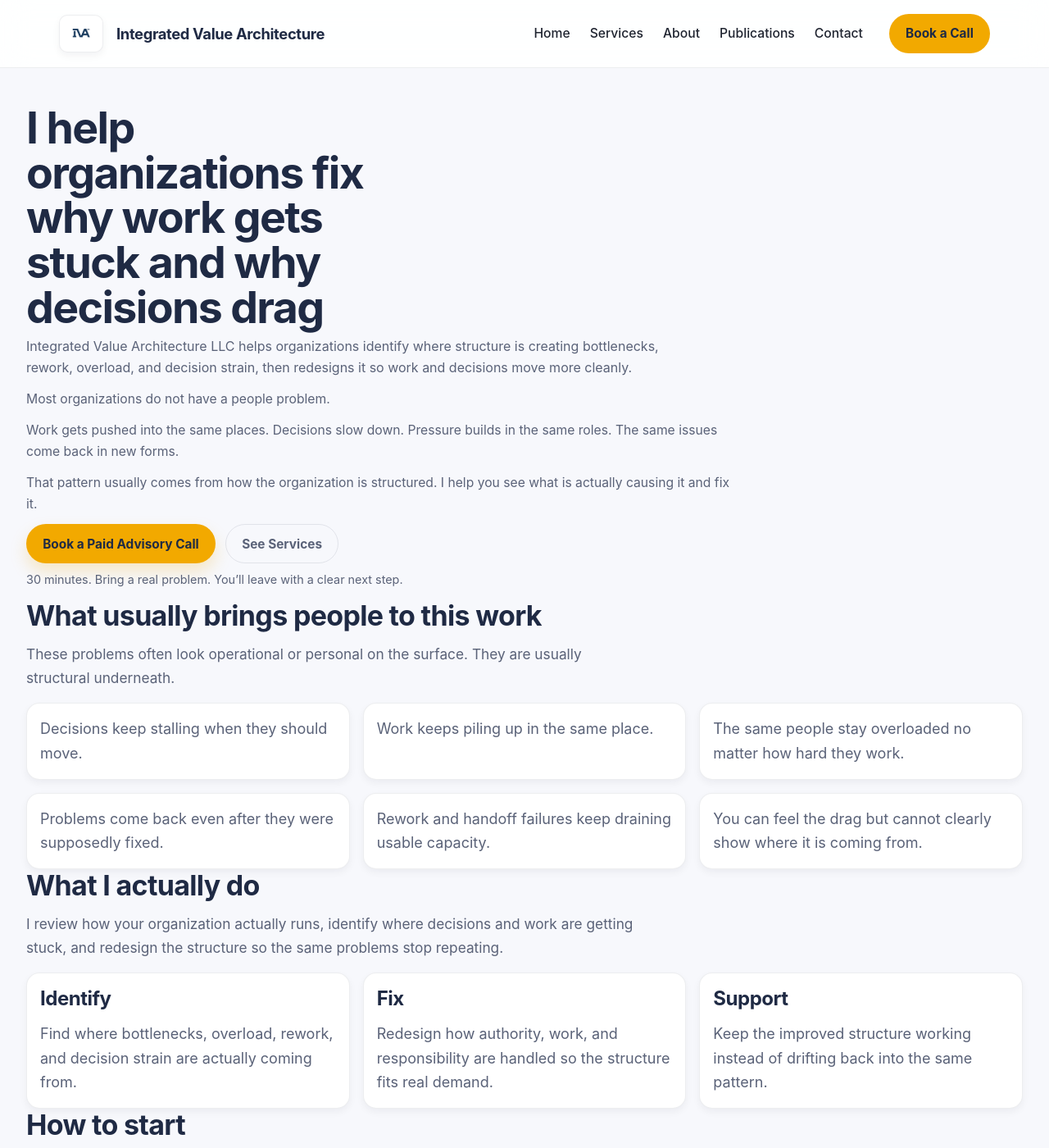
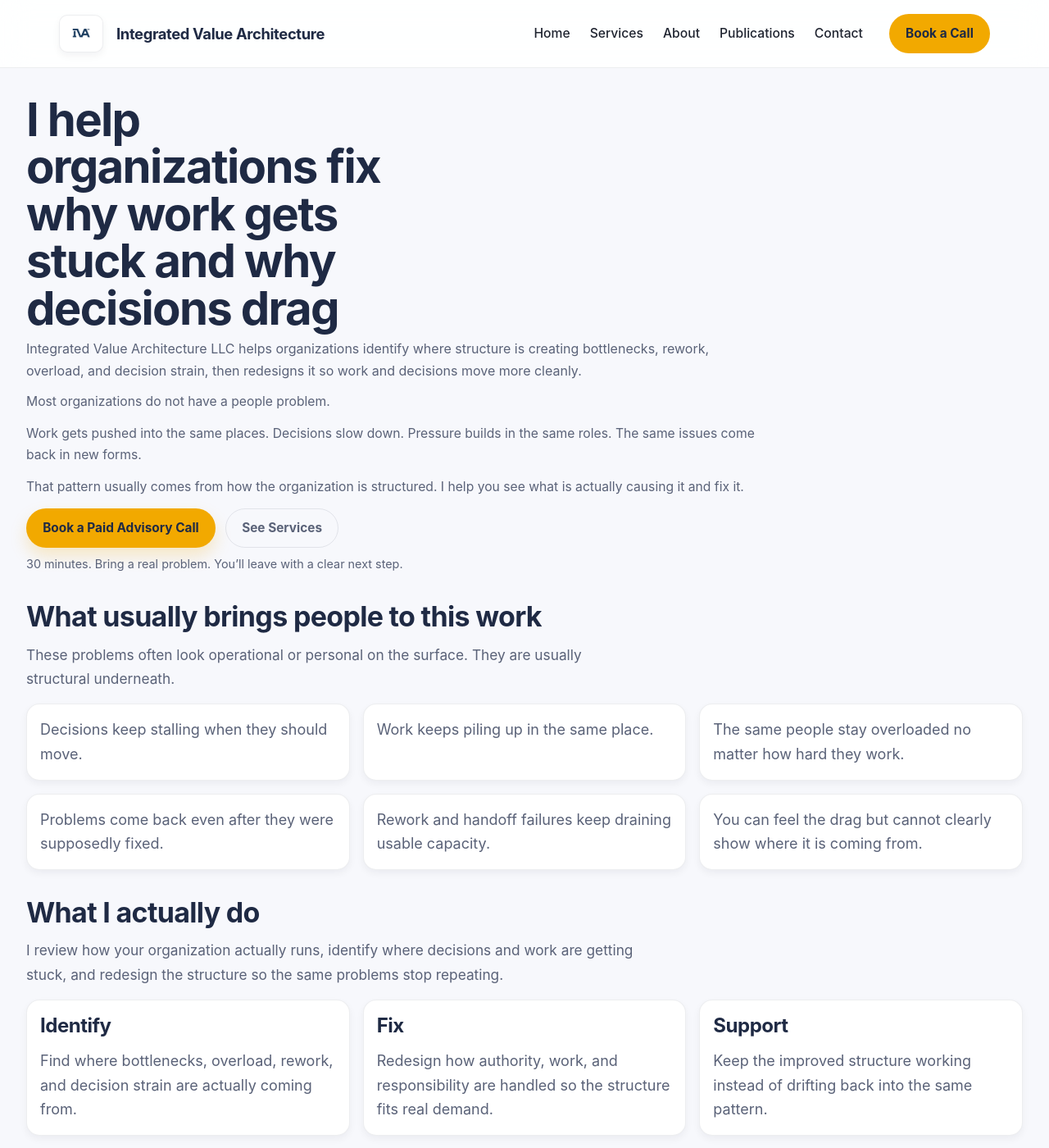
Before and after one commit to efost7873/integratedvaluearchitecture.com, a Jekyll site: the page built from index.html, in a window 1280 px wide and 1400 px high. Shown: the whole window at 82% size. Built offline with Jekyll 4.4.1, drawn with Linux system fonts in a browser that asks for light colours.

Commit message:
Refactor homepage styles for improved layout and spacing

```diff
--- a/_sass/_homepage.scss
+++ b/_sass/_homepage.scss
@@ -32,7 +32,7 @@
    SECTION FLOW
 ============================================ */
 
-.iva-page section:not(.iva-band-strong):not(.iva-band-soft):not(.iva-cta-section) {
+.iva-page section {
   margin: 0;
   padding: 0;
   background: transparent;
@@ -49,14 +49,14 @@
 ============================================ */
 
 #homepage-hero {
-  padding: $space-5 0 0;
+  padding-top: $space-3;
 }
 
 #homepage-hero .section-header,
 #homepage-hero > p,
 #homepage-hero .iva-btn-row,
 #homepage-hero .iva-cta-meta {
-  max-width: 860px;
+  max-width: 920px;
 }
 
 #homepage-hero .section-header {
@@ -64,22 +64,22 @@
 }
 
 #homepage-hero h1 {
-  font-size: clamp(2.35rem, 4.4vw, 3.35rem);
+  font-size: clamp(2.5rem, 4.4vw, 3.6rem);
   line-height: 1.02;
   letter-spacing: -0.03em;
   margin-bottom: $space-2;
-  max-width: 13ch;
+  max-width: 12ch;
 }
 
 #homepage-hero .section-subtitle {
   font-size: 1rem;
-  line-height: 1.62;
-  max-width: 780px;
+  line-height: 1.65;
+  max-width: 860px;
 }
 
 #homepage-hero > p {
   font-size: 0.98rem;
-  line-height: 1.65;
+  line-height: 1.7;
   margin-bottom: $space-3;
 }
 
@@ -126,7 +126,7 @@
 }
 
 /* ============================================
-   CARDS
+   CARD TUNING
 ============================================ */
 
 .card {
@@ -139,12 +139,18 @@
 
 .iva-cta-section {
   text-align: left;
-  padding: $space-6;
+  padding: $space-5;
+}
+
+.iva-cta-section h2,
+.iva-cta-section p,
+.iva-cta-section .iva-cta-meta {
+  max-width: 860px;
 }
 
 @media (max-width: 800px) {
   .iva-cta-section {
-    padding: $space-5;
+    padding: $space-4;
   }
 }
 
```
